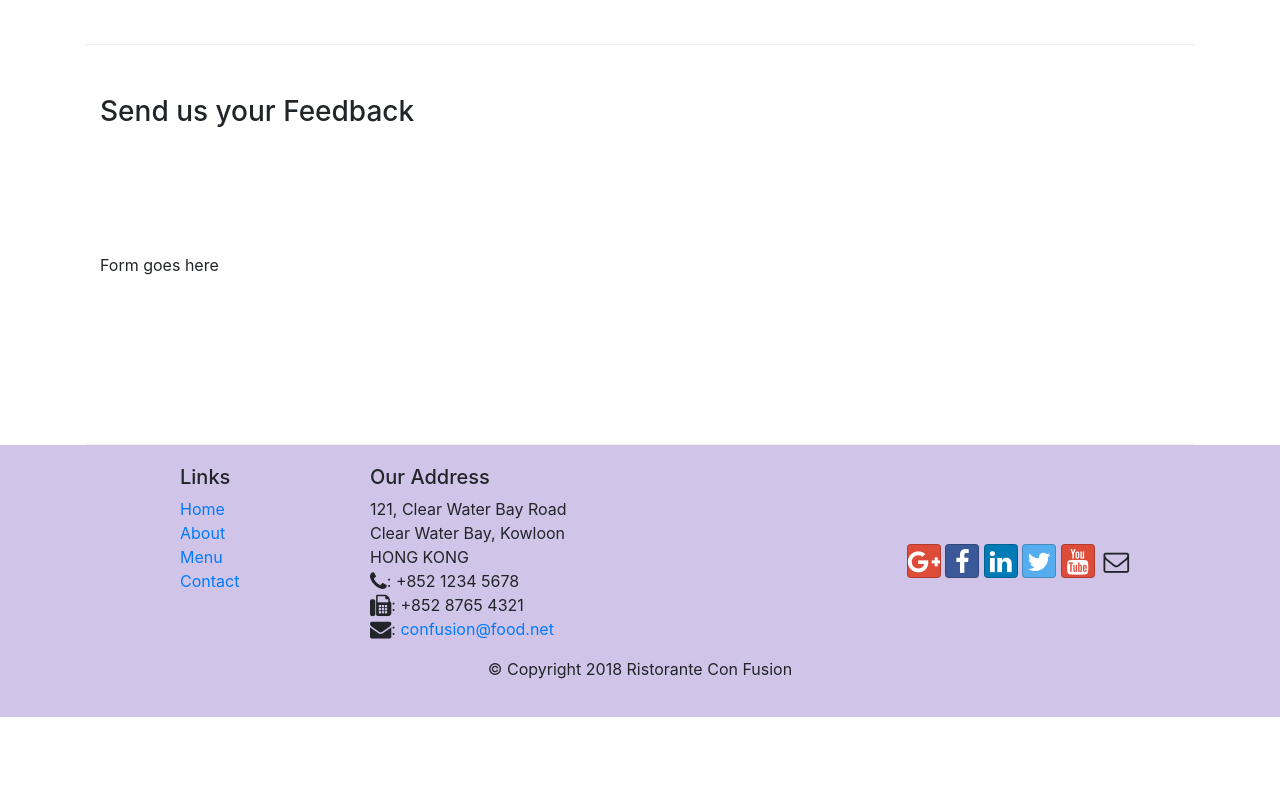
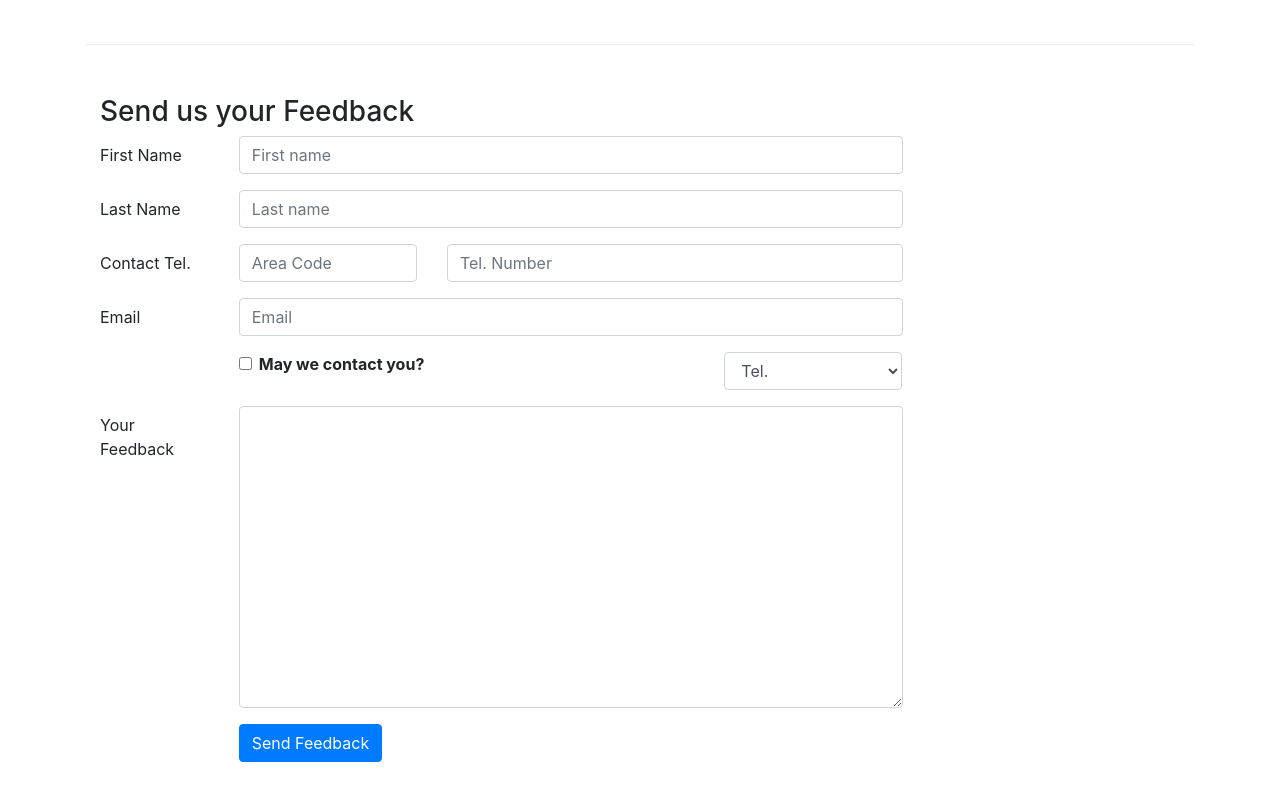
Before and after one commit to vikhyatmahaur/conFusion, a website: page contactus.html in a window 1280 px wide. Shown: the part 820-1620 px from the top of the page. Before the commit the page ends 1537 px from the top, so only its background shows below. Drawn offline with nearby package versions, Linux system fonts and the light colour scheme.

Commit message:
added form to contactus.html

```diff
--- a/contactus.html
+++ b/contactus.html
@@ -92,9 +92,68 @@
               <h3>Send us your Feedback</h3>
            </div>
             <div class="col-12 col-md-9">
-                Form goes here
-            </div>
-             <div class="col-12 col-md">
+                <form>
+                    <div class="form-group row">
+                        <label for="firstname" class="col-md-2 col-form-label">First Name</label>
+                        <div class="col-md-10">
+                            <input type="text" class="form-control" id="firstname" name="firstname"
+                                   placeholder="First name">
+                        </div>
+                    </div>
+                    <div class="form-group row">
+                        <label for="lastname" class="col-md-2 col-form-label">Last Name</label>
+                        <div class="col-md-10">
+                            <input type="text" class="form-control" id="lastname" name="lastname"
+                                   placeholder="Last name">
+                        </div>
+                    </div>
+                    <div class="form-group row">
+                        <label for="telnum" class="col-12 col-md-2 col-form-label">Contact Tel.</label>
+                        <div class="col-5 col-md-3">
+                            <input type="tel" class="form-control" id="areacode" name="areacode"
+                                   placeholder="Area Code">
+                        </div>
+                        <div class="col-7 col-md-7">
+                            <input type="tel" class="form-control" id="telnum" name="telnum"
+                                   placeholder="Tel. Number">
+                        </div>
+                    </div>
+                    <div class="form-group row">
+                        <label for="emailid" class="col-md-2 col-form-label">Email</label>
+                        <div class="col-md-10">
+                            <input type="email" class="form-control" id="emailid" name="emailid"
+                                   placeholder="Email">
+                        </div>
+                    </div>
+                    <div class="form-group row">
+                        <div class="col-md-6 offset-md-2">
+                            <div class="form-check">
+                                <input type="checkbox" class="form-check-input" name="approve" id="approve"
+                                       value="">
+                                <label class="form-check-label" for="approve">
+                                    <strong>May we contact you?</strong>
+                                </label>
+                            </div>
+                        </div>
+                        <div class="col-md-3 offset-md-1">
+                            <select class="form-control">
+                                <option>Tel.</option>
+                                <option>Email</option>
+                            </select>
+                        </div>
+                    </div>
+                    <div class="form-group row">
+                        <label for="feedback" class="col-md-2 col-form-label">Your Feedback</label>
+                        <div class="col-md-10">
+                            <textarea class="form-control" id="feedback" name="feedback" rows="12"></textarea>
+                        </div>
+                    </div>
+                    <div class="form-group row">
+                        <div class="offset-md-2 col-md-10">
+                            <button type="submit" class="btn btn-primary">Send Feedback</button>
+                        </div>
+                    </div>
+                </form>
             </div>
        </div>
 
```
